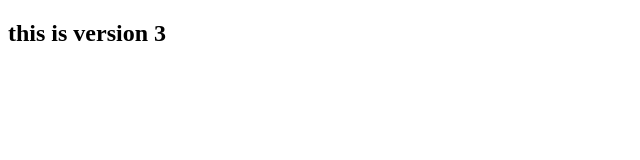
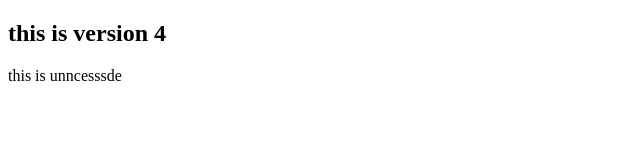
Before and after one commit to pjpankaj/NewRepo, a plain HTML site: page index.html in a window 1280 px wide. Shown: the whole page, without its empty margins (0-640 px from the left). Drawn offline with Linux system fonts and the light colour scheme.

Commit message:
this is v4

```diff
--- a/index.html
+++ b/index.html
@@ -6,6 +6,7 @@
     <title>Document</title>
 </head>
 <body>
-    <h2>this is version 3</h2>
+    <h2>this is version 4</h2>
+    this is unncesssde
 </body>
 </html>
```
